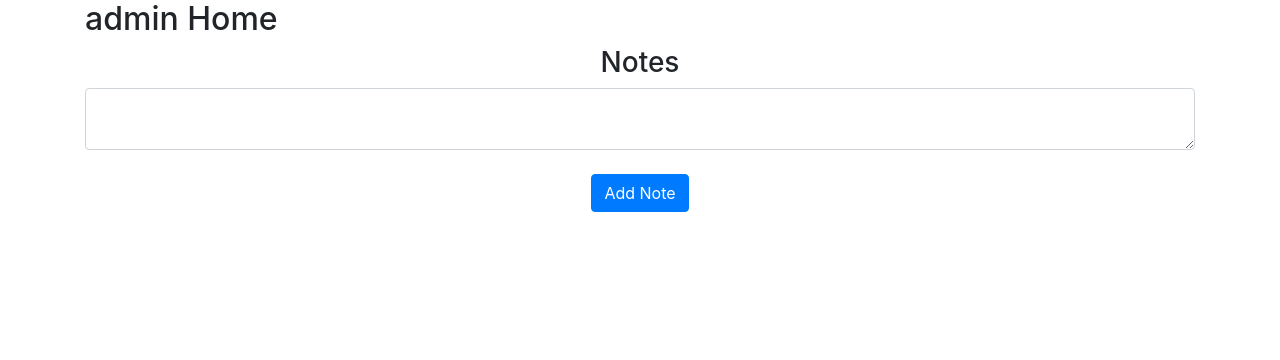
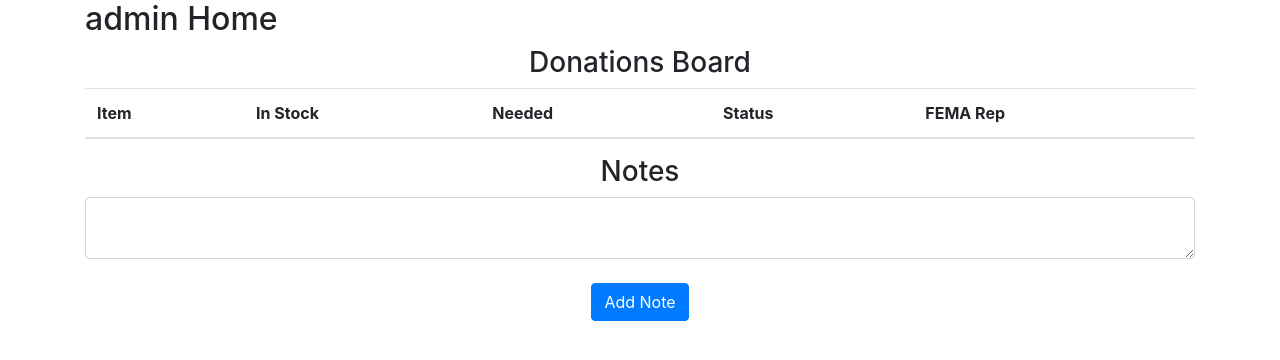
Before and after one commit to Natndez/FEMA-MOCK, a Flask app: template website/templates/home.html in a window 1280 px wide. Shown: the part 56-416 px from the top of the page. Run offline with Flask 3, Linux system fonts and the light colour scheme; the template is opened without the code that fills it, so the values that code supplies are empty; the visitor is signed in with stand-in values (Sample User, id 1); data comes from the database, SQL or seed files in the repository; style sheets or scripts are compiled from the project's sources; some libraries are stand-ins or nearby versions.

Commit message:
Donors and Drivers can now donate and select which items to deliver

```diff
--- /dev/null
+++ b/Fema.session.sql
@@ -0,0 +1,2 @@
+UPDATE Item SET status = 'In Transit' WHERE id = 1
+;
--- a/website/models.py
+++ b/website/models.py
@@ -8,6 +8,8 @@ class Item(db.Model):
     name = db.Column(db.String(20))
     quantity = db.Column(db.Integer)
     requested = db.Column(db.Integer)
+    user = db.Column(db.String(50))
+    status = db.Column(db.String(20))
 
 
 
--- a/website/templates/home.html
+++ b/website/templates/home.html
@@ -2,12 +2,54 @@
 {% extends "base.html" %} {% block title %}Home{% endblock %}
 
 {% block content %}
+<head>
+    <script>
+        if (performance.navigation.type == 1) {
+            window.location.href = "/"
+        }
+    </script>
+</head>
+
 <h2>{{ current_user.role }} Home</h2>
 {% if current_user.role == "Worker" %}
 <p>Worker screen</p>
 {% endif %}
+
+<!-- DRIVER SCREEN -->
 {% if current_user.role == "Driver" %}
-<p>Driver screen</p>
+<form method="POST">
+    <h3>Items to deliver:</h3>
+    <select class="form-select" name="item_id">
+        {% for item in items %}
+            {% if item.status == "Awaiting Driver" %}
+                <option value="{{ item.id }}">{{ item.name }} - {{ item.quantity }} available</option>
+            {% endif %}
+        {% endfor %}
+    </select>
+
+    <br><br><br>
+    <h3>Select Destination:</h3>
+    <div>
+        <input class="form-check-input" type="radio" name="location" value="Chicago, IL"> Chicago, IL Distribution Center
+    </div>
+    <div>
+        <input class="form-check-input" type="radio" name="location" value="Miami, FL"> Miami, FL Distribution Center
+    </div>
+    <div>
+        <input class="form-check-input" type="radio" name="location" value="Omaha, Nebraska"> Omaha, Nebraska Distribution Center
+    </div>
+    <div>
+        <input class="form-check-input" type="radio" name="location" value="Portland, Oregon"> Portland, Oregon Distribution Center
+    </div>
+    <div>
+        <input class="form-check-input" type="radio" name="location" value="San Diego, CA"> San Diego, CA Distribution Center
+    </div>
+    <div>
+        <input class="form-check-input" type="radio" name="location" value="New Orleans, LA"> New Orleans, LA Distribution Center
+    </div>
+    <br>
+    <button class="btn btn-primary"type="submit">Submit</button>
+</form>
 {% endif %}
 
 <!-- FEMA REP SCREEN -->
@@ -31,11 +73,57 @@
   </form>
 
 {% endif %}
+
+<!-- DONOR SCREEN -->
 {% if current_user.role == "Donor" %}
-<p>Donor screen</p>
+<h3 align="center">Make a Donation</h3>
+<form method="POST">
+    <div class="form-group">
+        <div>
+            <label for="item">Item:</label>
+            <select id="item" name="item" class="form-control" required>
+                {% for item in items %}
+                {% if item.requested is not none and item.quantity is not none and item.requested - item.quantity > 0 %}
+                <option value="{{ item.id }}">{{ item.name }} ({{ item.requested - item.quantity }} needed)</option>
+                {% endif %}
+                {% endfor %}
+            </select>
+        </div>
+        <div>
+            <label for="quantity">Quantity:</label>
+            <input type="number" id="quantity" name="quantity" class="form-control" required>
+        </div>
+        <div align="center">
+            <button type="submit" class="btn btn-primary m-3">Donate Item</button>
+        </div>
+    </div>
+</form>
 {% endif %}
 
+<h3 align="center">Donations Board</h3>
+<table class="table table-striped">
+    <thead>
+        <tr>
+            <th>Item</th>
+            <th>In Stock</th>
+            <th>Needed</th>
+            <th>Status</th>
+            <th>FEMA Rep</th>
+        </tr>
+    </thead>
+    <tbody>
+    {% for item in items %}
+    <tr>
+        <td>{{ item.name }}</td>
+        <td>{{ item.quantity }}</td>
+        <td>{{ item.requested }}</td>
+        <td>{{ item.status }}</td>
+        <td>{{ item.user }}</td>
+    </tr>
+    {% endfor %}
 
+    </tbody>
+</table>
 
 <h3 align="center">Notes</h1>
 <ul class="list-group list-group-flush" id="notes">
```
Also changed, not shown: website/views.py (+45 -16 lines).
